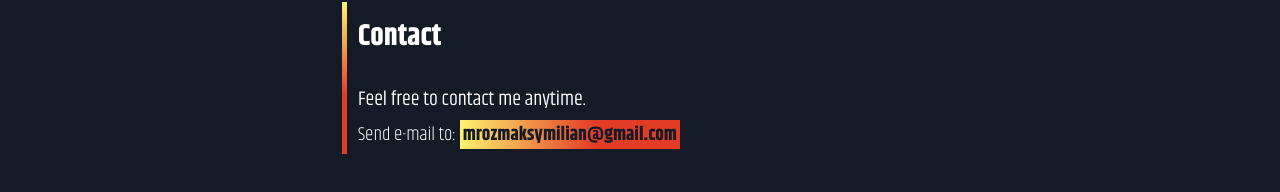
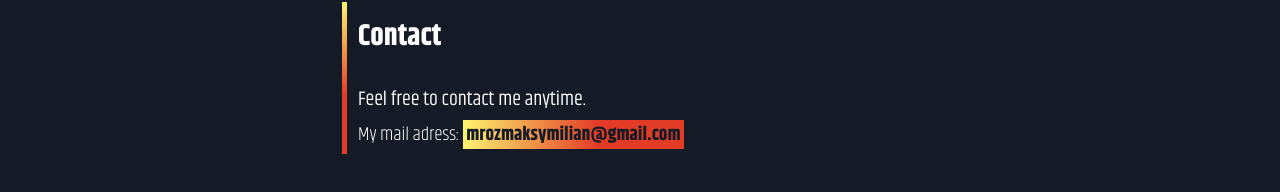
Before and after one commit to maksymilianMroz/maksymilianmroz.github.io, a React (Create React App) app: page / in a window 1280 px wide. Shown: the part 2301-2493 px from the top of the page. Built offline with nearby package versions, Linux system fonts and the light colour scheme.

Commit message:
Changed text in last section

```diff
--- a/src/containers/App.js
+++ b/src/containers/App.js
@@ -17,7 +17,7 @@ class App extends Component {
     lastSection: {
       title: 'Contact',
       info: 'Feel free to contact me anytime.',
-      shortSendText: 'Send e-mail to: ',
+      shortSendText: 'My mail adress: ',
       mailAdress: 'mrozmaksymilian@gmail.com'
     }
   }
```
